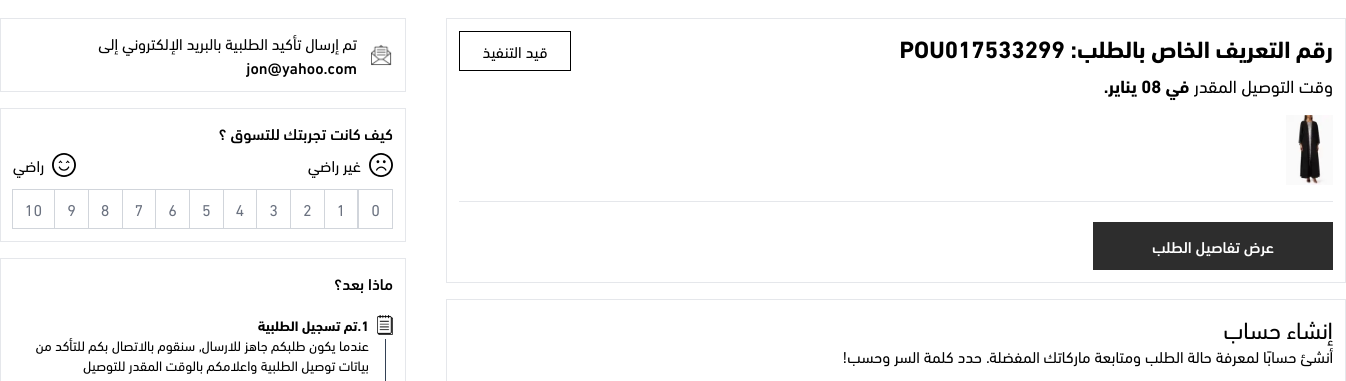
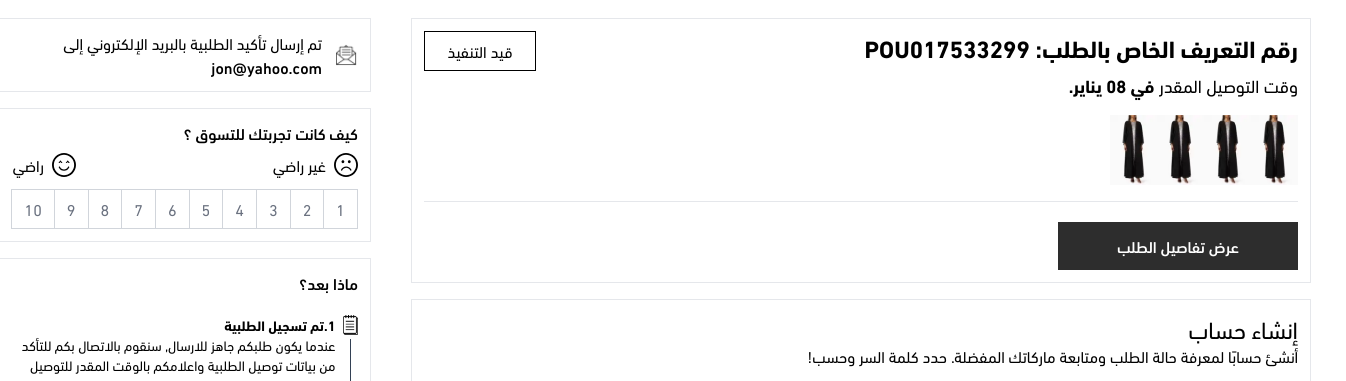
Before and after one commit to AQuadic/Abaya, a website: page src/confirmation.html in a window 1280 px wide. Shown: the part 393-774 px from the top of the page, 1346 px wide, since content can reach past the window. Drawn offline with nearby package versions, Linux system fonts and the light colour scheme.

Commit message:
Confirmation page, rate

```diff
--- a/src/confirmation.html
+++ b/src/confirmation.html
@@ -51,9 +51,12 @@
                         </p>
                     </div>
                     <h2 class="text-lg text-black">وقت التوصيل المقدر <span class="font-semibold"> في 08 يناير.</span></h2>
-                    <a href="#">
+                    <div class="flex flex-wrap">
                         <img src="../images/order.webp" class="w-[47px] h-[70px] my-4" alt="Image">
-                    </a>
+                        <img src="../images/order.webp" class="w-[47px] h-[70px] my-4" alt="Image">
+                        <img src="../images/order.webp" class="w-[47px] h-[70px] my-4" alt="Image">
+                        <img src="../images/order.webp" class="w-[47px] h-[70px] my-4" alt="Image">
+                    </div>
                     <hr>
                     <a href="./trackOrder.html" class="flex items-center justify-center text-white mt-5 w-60 font-medium h-12 bg-[#2d2d2d] hover:bg-[#4a4a4a]">
                         عرض تفاصيل الطلب
@@ -143,44 +146,26 @@
                                 <p>راضي</p>
                             </div>
                         </div>
-                        <nav class="mt-3">
-                            <ul class="flex items-center -space-x-px h-10 text-base">
-                                <li>
-                                    <a href="#" class="flex items-center justify-center sm:px-3 px-2 h-10 leading-tight text-gray-500 bg-white border border-gray-300 hover:bg-gray-100 hover:text-gray-700">0</a>
-                                </li>
-                            <li>
-                                <a href="#" class="flex items-center justify-center sm:px-3 px-2 h-10 leading-tight text-gray-500 bg-white border border-gray-300 hover:bg-gray-100 hover:text-gray-700">1</a>
-                            </li>
-                            <li>
-                                <a href="#" class="flex items-center justify-center sm:px-3 px-2 h-10 leading-tight text-gray-500 bg-white border border-gray-300 hover:bg-gray-100 hover:text-gray-700">2</a>
-                            </li>
-                            <li>
-                                <a href="#" class="flex items-center justify-center sm:px-3 px-2 h-10 leading-tight text-gray-500 bg-white border border-gray-300 hover:bg-gray-100 hover:text-gray-700">3</a>
-                            </li>
-                            <li>
-                                <a href="#" class="flex items-center justify-center sm:px-3 px-2 h-10 leading-tight text-gray-500 bg-white border border-gray-300 hover:bg-gray-100 hover:text-gray-700">4</a>
-                            </li>
-                            <li>
-                                <a href="#" class="flex items-center justify-center sm:px-3 px-2 h-10 leading-tight text-gray-500 bg-white border border-gray-300 hover:bg-gray-100 hover:text-gray-700">5</a>
-                            </li>
-                            <li>
-                                <a href="#" class="flex items-center justify-center sm:px-3 px-2 h-10 leading-tight text-gray-500 bg-white border border-gray-300 hover:bg-gray-100 hover:text-gray-700">6</a>
-                            </li>
-                            <li>
-                                <a href="#" class="flex items-center justify-center sm:px-3 px-2 h-10 leading-tight text-gray-500 bg-white border border-gray-300 hover:bg-gray-100 hover:text-gray-700">7</a>
-                            </li>
-                            <li>
-                                <a href="#" class="flex items-center justify-center sm:px-3 px-2 h-10 leading-tight text-gray-500 bg-white border border-gray-300 hover:bg-gray-100 hover:text-gray-700">8</a>
-                            </li>
-                            <li>
-                                <a href="#" class="flex items-center justify-center sm:px-3 px-2 h-10 leading-tight text-gray-500 bg-white border border-gray-300 hover:bg-gray-100 hover:text-gray-700">9</a>
-                            </li>
-                            <li>
-                                <a href="#" class="flex items-center justify-center sm:px-3 px-2 h-10 leading-tight text-gray-500 bg-white border border-gray-300 hover:bg-gray-100 hover:text-gray-700">10</a>
-                            </li>
+                        <div x-data="{ selected: null, inputValue: '' }">
+                            <nav class="mt-3">
+                                <ul class="flex items-cente -space-x-px h-10 text-base">
+                                    <template x-for="i in 10" :key="i">
+                                        <li class="w-full">
+                                            <a href="#"x-on:click.prevent="selected = i"x-bind:class="{ 'bg-gray-100 text-gray-700': selected === i, 'bg-white text-gray-500': selected !== i }"class="flex items-center justify-center sm:px-3 px-2 h-10 leading-tight border border-gray-300 hover:bg-gray-100 hover:text-gray-700"><span x-text="i"></span>
+                                            </a>
+                                        </li>
+                                    </template>
+                                </ul>
+                            </nav>
 
-                            </ul>
-                        </nav>
+                            <div class="mt-3" x-show="selected !== null" x-cloak>
+                                <p class="text-lg py-1">Leave a suggestion</p>
+                                <textarea x-model="inputValue" placeholder="Leave a suggestion..." class="border border-gray-300 px-3 py-2 w-full h-20 resize-none focus:ring-0 focus:outline-none focus:border-black"></textarea>
+                                <button class="mt-2 px-4 py-2 bg-black w-full text-white rounded uppercase">
+                                    Submit survey
+                                </button>
+                            </div>
+                        </div>
                     </div>
                 </div>
                 <div class="border h-auto p-3">
```
